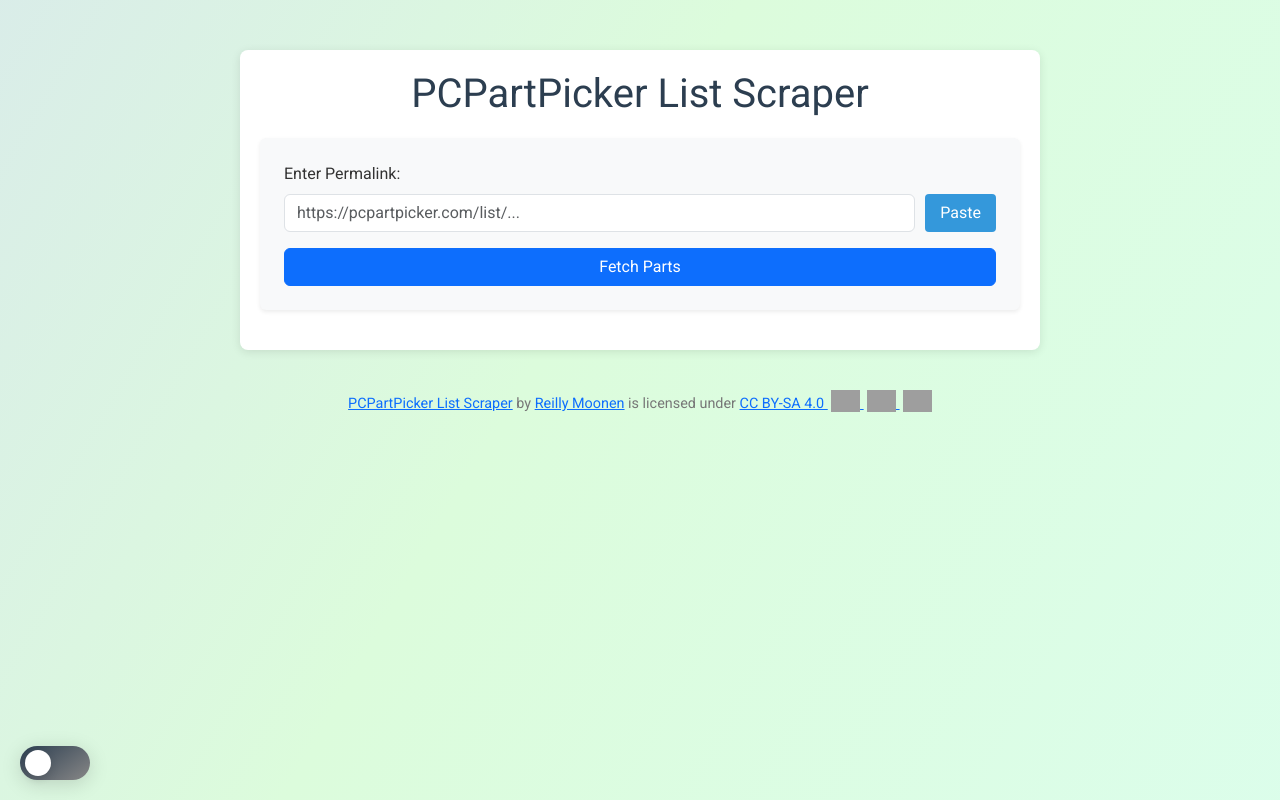
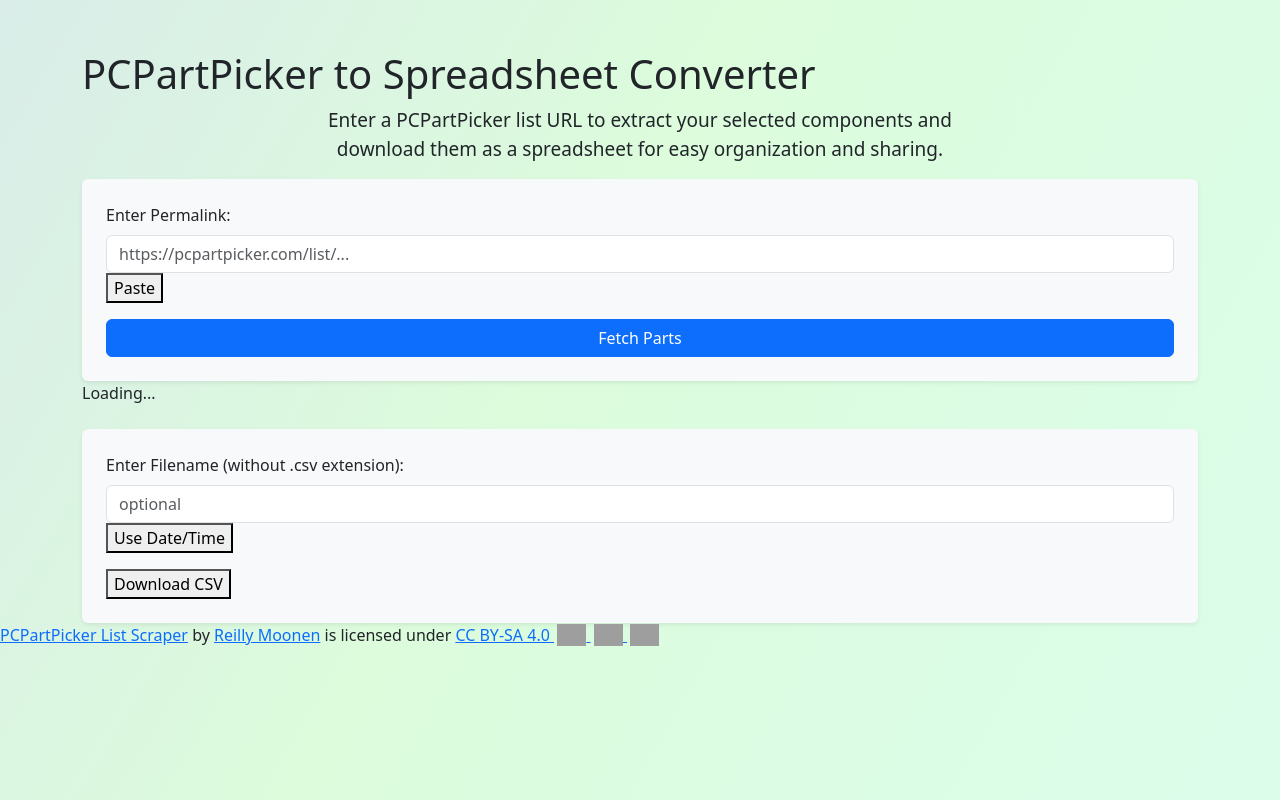
Before and after one commit to reillymoonen/pcpartpicker-spreadsheet-converter, a Flask app: page / in a window 1280 px wide. Run offline with Flask 3, Linux system fonts and the light colour scheme; some libraries are stand-ins or nearby versions; grey boxes are pictures that could not be loaded.

Commit message:
hopefuly this works

```diff
--- a/static/css/styles.css
+++ b/static/css/styles.css
@@ -11,6 +11,16 @@
     0% { background-position: 0 50%; }
     50% { background-position: 100% 50%; }
     100% { background-position: 0 50%; }
+}
+
+.subheading {
+    font-size: 19px;
+    max-width: 700px;
+    text-align: center;
+    margin: 0 auto; /* Centers the block horizontally */
+    display: flex;
+    justify-content: center;
+    align-items: center;
 }
 
 /* Dark Mode Styles */
@@ -63,15 +73,17 @@ body.dark-mode {
     color: #aaa !important;
 }
 
+<<<<<<< Updated upstream
 .dark-mode button, .dark-mode .btn-primary {
     background-color: #3498db;
     color: white !important;
     border: 1px solid #555;
+=======
+    .dark-mode button, .dark-mode .btn-primary {
+    color: white !important;
+>>>>>>> Stashed changes
 }
 
-.dark-mode button:hover, .dark-mode .btn-primary:hover {
-    background-color: #2980b9 !important;
-}
 
 .dark-mode #downloadButton {
     background-color: #27ae60 !important;
@@ -158,20 +170,6 @@ th {
     border: 0 !important;
 }
 
-.sort-btn:hover {
-    transform: scale(1.2);
-    color: #3498db !important;
-}
-
-.sort-btn.active-sort {
-    color: #3498db !important;
-    transform: scale(1.2);
-}
-
-.dark-mode .sort-btn:hover,
-.dark-mode .sort-btn.active-sort {
-    color: #5dade2 !important;
-}
 
 /* Number column styling */
 .number-column {
--- a/templates/index.html
+++ b/templates/index.html
@@ -14,7 +14,10 @@
 </div>
 
 <div class="container">
-    <h1>PCPartPicker List Scraper</h1>
+    <h1>PCPartPicker to Spreadsheet Converter</h1>
+    <div class="subheading">
+    <p>Enter a PCPartPicker list URL to extract your selected components and download them as a spreadsheet for easy organization and sharing.</p>
+    </div>
 
     <form id="scraperForm" class="p-4 shadow-sm rounded bg-light">
         <div class="mb-3">
```
